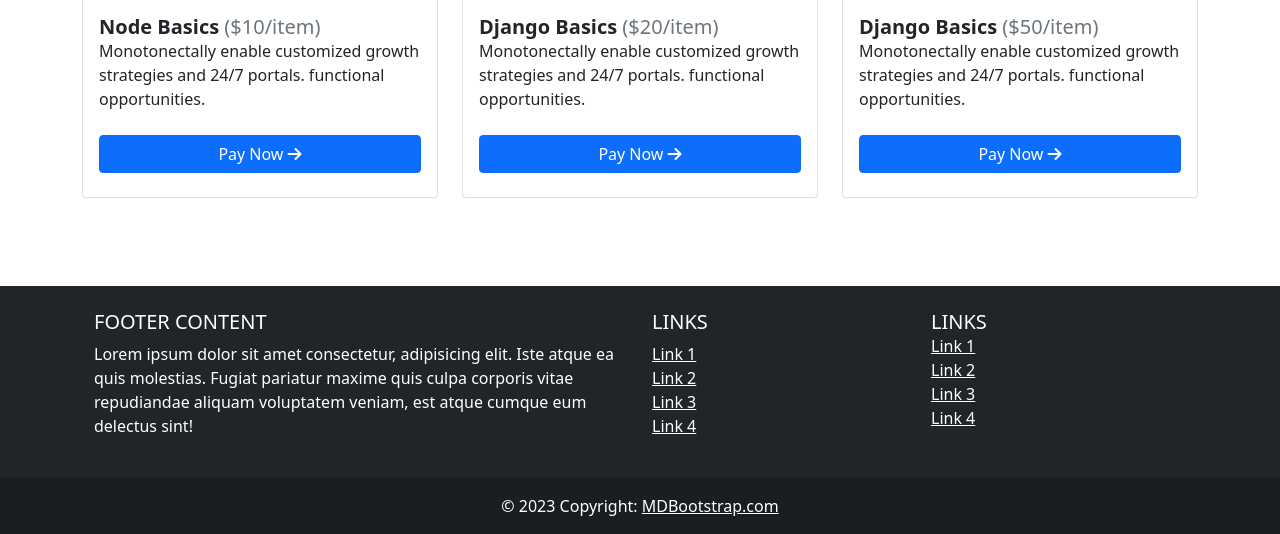
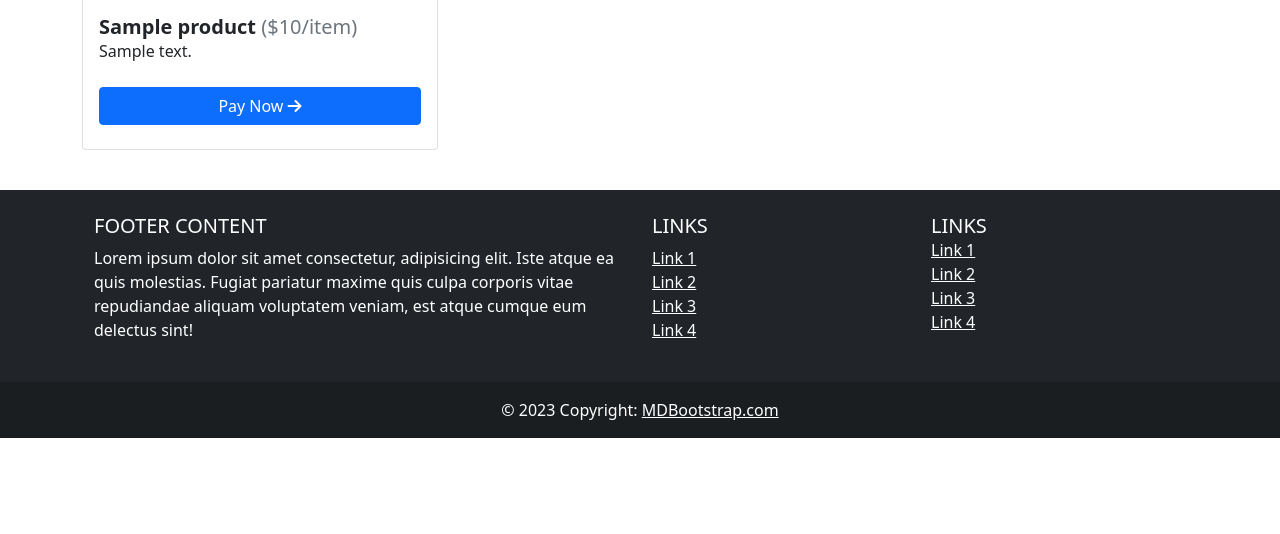
Before and after one commit to Mejbaul-Mubin/My-Projects, a PHP site: page / in a window 1280 px wide. Shown: the part 343-877 px from the top of the page. After the commit the page ends 781 px from the top, so only its background shows below. Run offline with PHP 8.4, Linux system fonts and the light colour scheme; tables that the repository leaves empty or names only in its code hold one stand-in row (values such as "Sample post"); grey boxes marked "Sample" are stand-in pictures; some libraries are stand-ins or nearby versions.

Commit message:
----------------

```diff
--- a/index.php
+++ b/index.php
@@ -3,7 +3,11 @@ require "config/config.php";
 ?>
 
 <?php
-$products = $conn->query("SELECT * FROM procucts");
+$products = $conn->query("SELECT * FROM products");
+$products->execute();
+
+$allProducts = $products->fetchAll(PDO::FETCH_OBJ);
+
 ?>
 
 
@@ -35,45 +39,24 @@ $products = $conn->query("SELECT * FROM procucts");
 
     <div class="container">
         <div class="row mt-5">
+            <?php foreach ($allProducts as $product): ?>
             <div class="col-lg-4 col-md-6 col-sm-10 offset-md-0 offset-sm-1">
                 <div class="card" >
-                    <img height="213px" class="card-img-top" src="images/node.png">
+                    <img height="213px" class="card-img-top" src="images/<?php echo $product->image; ?>">
                     <div class="card-body" >
-                        <h5 class="d-inline"><b>Node Basics</b> </h5>
-                        <h5 class="d-inline"><div class="text-muted d-inline">($10/item)</div></h5>
-                        <p>Monotonectally enable customized
-                            growth strategies and 24/7 portals.  functional opportunities. </p>
+                        <h5 class="d-inline"><b><?php echo $product->title; ?></b> </h5>
+                        <h5 class="d-inline"><div class="text-muted d-inline">($<?php echo $product->price; ?>/item)</div></h5>
+                        <p><?php echo $product->description; ?></p>
                          <a href="#"  class="btn btn-primary w-100 rounded my-2"> Pay Now <i class="fas fa-arrow-right"></i> </a>
 
                     </div>
                 </div>
             </div>
+            <?php endforeach;?>
             <br>
-            <div class="col-lg-4 col-md-6 col-sm-10 offset-md-0 offset-sm-1 mb-5">
-                <div class="card">
-                    <a href="http://localhost/bookstore/shopping/single.php"><img height="213px" class="card-img-top" src="images/django.png"></a>
-                    <div class="card-body">
-                    <h5 class="d-inline"><b>Django Basics</b> </h5>
-                        <h5 class="d-inline"><div class="text-muted d-inline">($20/item)</div></h5>
-                        <p>Monotonectally enable customized
-                            growth strategies and 24/7 portals.  functional opportunities. </p>
-                       <a href="#"  class="btn btn-primary w-100 rounded my-2"> Pay Now <i class="fas fa-arrow-right"></i> </a>
-                    </div>
-                </div>
-            </div>
-            <br>
-            <div class="col-lg-4 col-md-6 col-sm-10 offset-md-0 offset-sm-1">
-                <div class="card">
-                    <img     height="213px" class="card-img-top" src="images/html5.jpg">
-                    <div class="card-body">
-                    <h5 class="d-inline"><b>Django Basics</b> </h5>
-                        <h5 class="d-inline"><div class="text-muted d-inline">($50/item)</div></h5>
-                        <p>Monotonectally enable customized
-                            growth strategies and 24/7 portals.  functional opportunities. </p>
-                       <a href="#"  class="btn btn-primary w-100 rounded my-2"> Pay Now <i class="fas fa-arrow-right"></i> </a>
-                    </div>
-                </div>
-            </div>
+
+
+
 
          </div>
 
```
